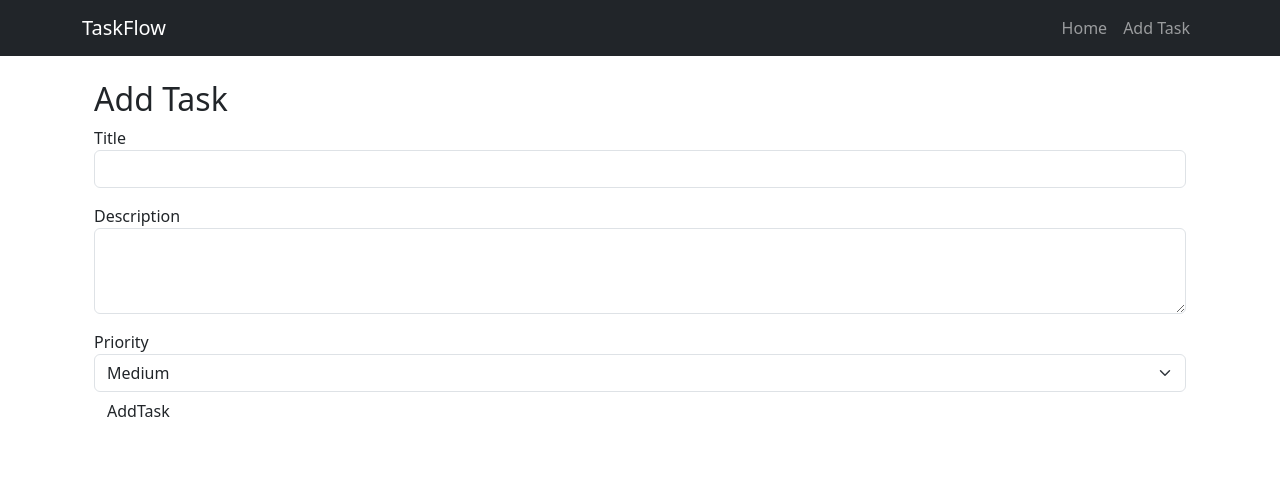
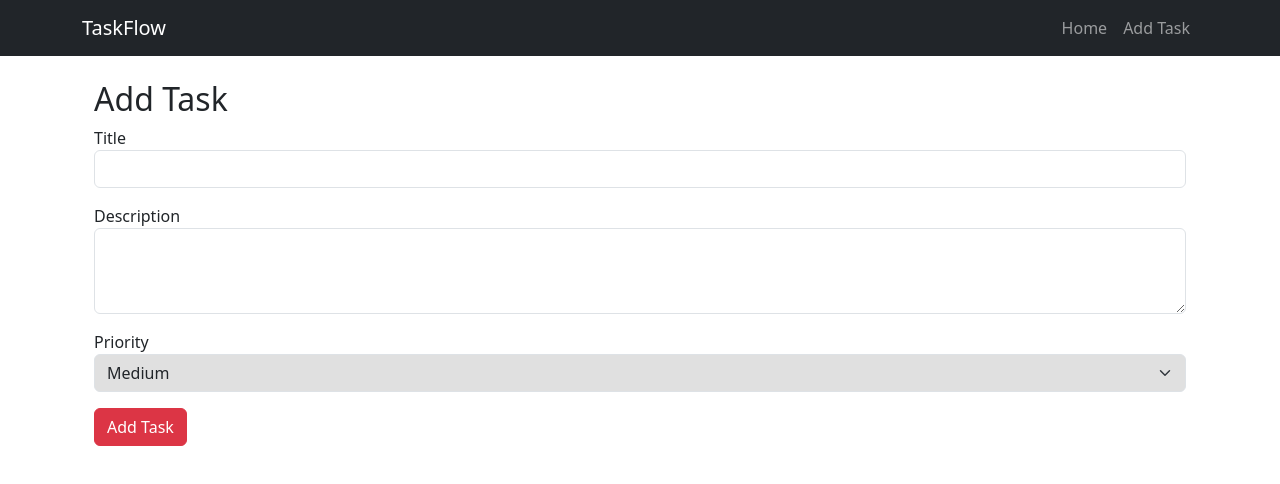
Before and after one commit to Renzi013/Midterms_LabAct2, a React (Create React App) app: page /add in a window 1280 px wide. Shown: the top 484 px of the page. Built offline with nearby package versions, Linux system fonts and the light colour scheme.

Commit message:
fix some bugs

```diff
--- a/src/App.js
+++ b/src/App.js
@@ -1,4 +1,3 @@
- import Reacr from "react";
  import React, {useState} from "react";
  import {BrowserRouter as Router, Routes, Route} from "react-router-dom";
  import NavBar from "./components/NavBar";
--- a/src/components/AddTask.js
+++ b/src/components/AddTask.js
@@ -2,21 +2,23 @@ import React, { useState } from "react";
 import { useNavigate } from "react-router-dom";
 
 
-function AddTask({addTask}) {
+function AddTask({ addTask }) {
   const [title, setTitle] = useState("");
   const [description, setDescription] = useState("");
   const [priority, setPriority] = useState("Medium");
   const navigate = useNavigate();
 
+
   const handleSubmit = (e) => {
     e.preventDefault();
-      if (!title.trim()){
+    if (!title.trim()) {
       alert("Please enter a task title.");
       return;
     }
 
+
     const newTask = {
-            id: Date.now (),
+      id: Date.now(),
       title,
       description,
       priority,
@@ -24,6 +26,7 @@ function AddTask({addTask}) {
     addTask(newTask);
     navigate("/");
   };
+
 
   return (
     <div className="container mt-4">
@@ -35,25 +38,28 @@ function AddTask({addTask}) {
             type="text"
             className="form-control"
             value={title}
-                onChange={(e) =>    setTitle(e.target.value)}
+            onChange={(e) => setTitle(e.target.value)}
             required
           />
         </div>
 
+
         <div className="mb-3">
-                <label> Description</label>
+          <label>Description</label>
           <textarea
             className="form-control"
             rows="3"
-                value= {description}
+            value={description}
             onChange={(e) => setDescription(e.target.value)}
           ></textarea>
         </div>
 
-            <div className="mb=3">
+
+        <div className="mb-3">
           <label>Priority</label>
           <select
-                className="form-select"
+            className="form-select text-dark"
+            style={{ backgroundColor: "#e0e0e0" }}
             value={priority}
             onChange={(e) => setPriority(e.target.value)}
           >
@@ -63,10 +69,11 @@ function AddTask({addTask}) {
           </select>
         </div>
 
-            <button type="submit" className= "btn btn -primary">AddTask</button>
+        <button type="submit" className="btn btn-danger">
+          Add Task
+        </button>
       </form>
     </div>
-
   );
 }
 
--- a/src/components/TaskList.js
+++ b/src/components/TaskList.js
@@ -1,11 +1,13 @@
 import React from "react";
 
-function TaskList({tasks, deletTask}) {
+
+function TaskList({tasks, deleteTask}) {
     const confirmDelete = (id) => {
         if(window.confirm("Are you sure you want to delete this task?")){
-            deletTask(id);
+            deleteTask(id);
         }
     };
+
 
     return(
 <div>
@@ -21,7 +23,7 @@ function TaskList({tasks, deletTask}) {
             </tr>
         </thead>
         <tbody>
-            {tasks.lengh > 0 ?(
+            {tasks.length > 0 ?(
                 tasks.map((task) => (
                     <tr key={task.id}>
                         <td>{task.id}</td>
@@ -30,7 +32,7 @@ function TaskList({tasks, deletTask}) {
                         <td>{task.priority}</td>
                         <td>
                             <button className="btn btn-danger btn-sm"
-                            onClick={() => confirmDelete}>
+                            onClick={() => confirmDelete(task.id)}>
                                 Delete
                             </button>
                         </td>
```
Lines whose indentation alone changed are shown as unchanged.
